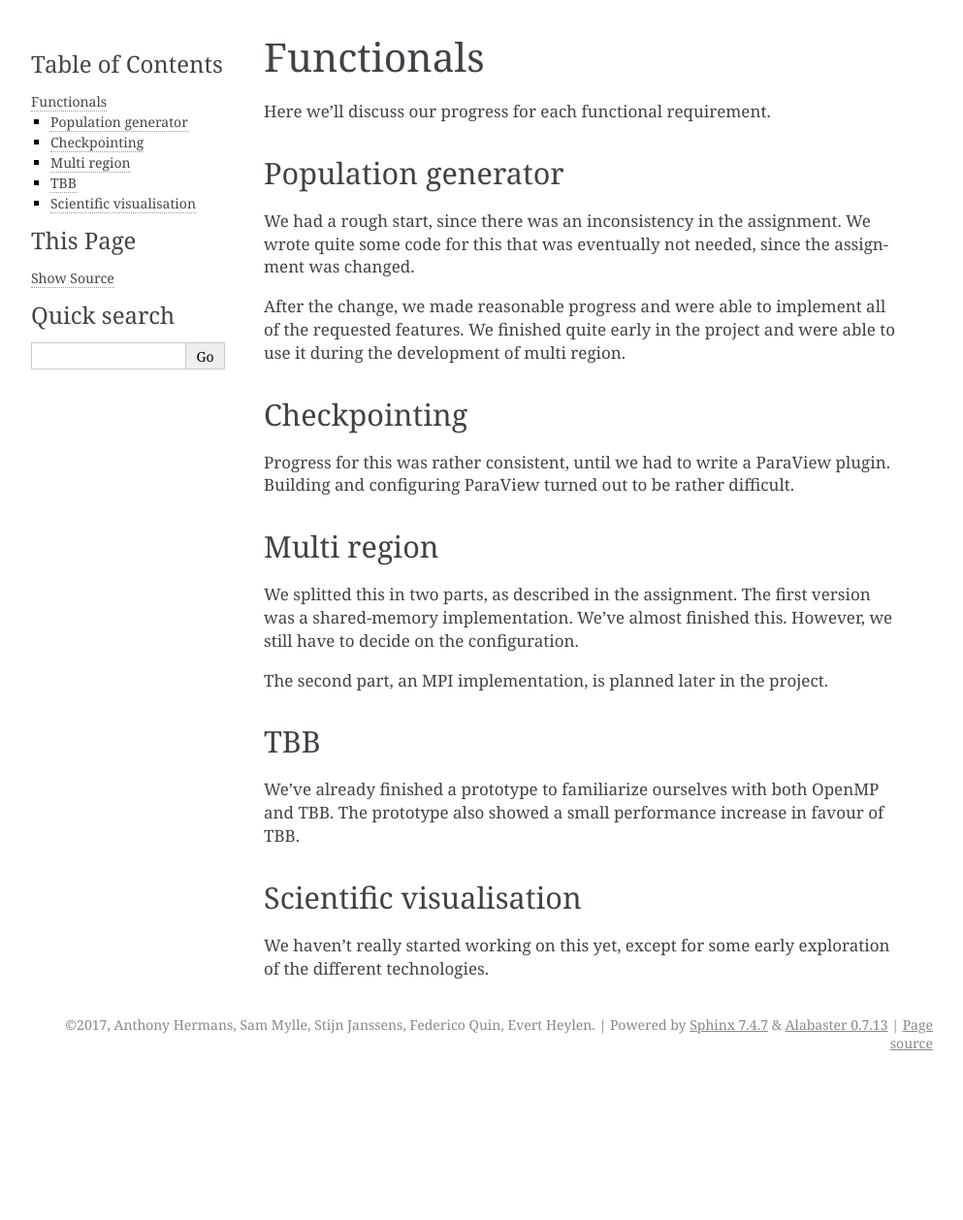
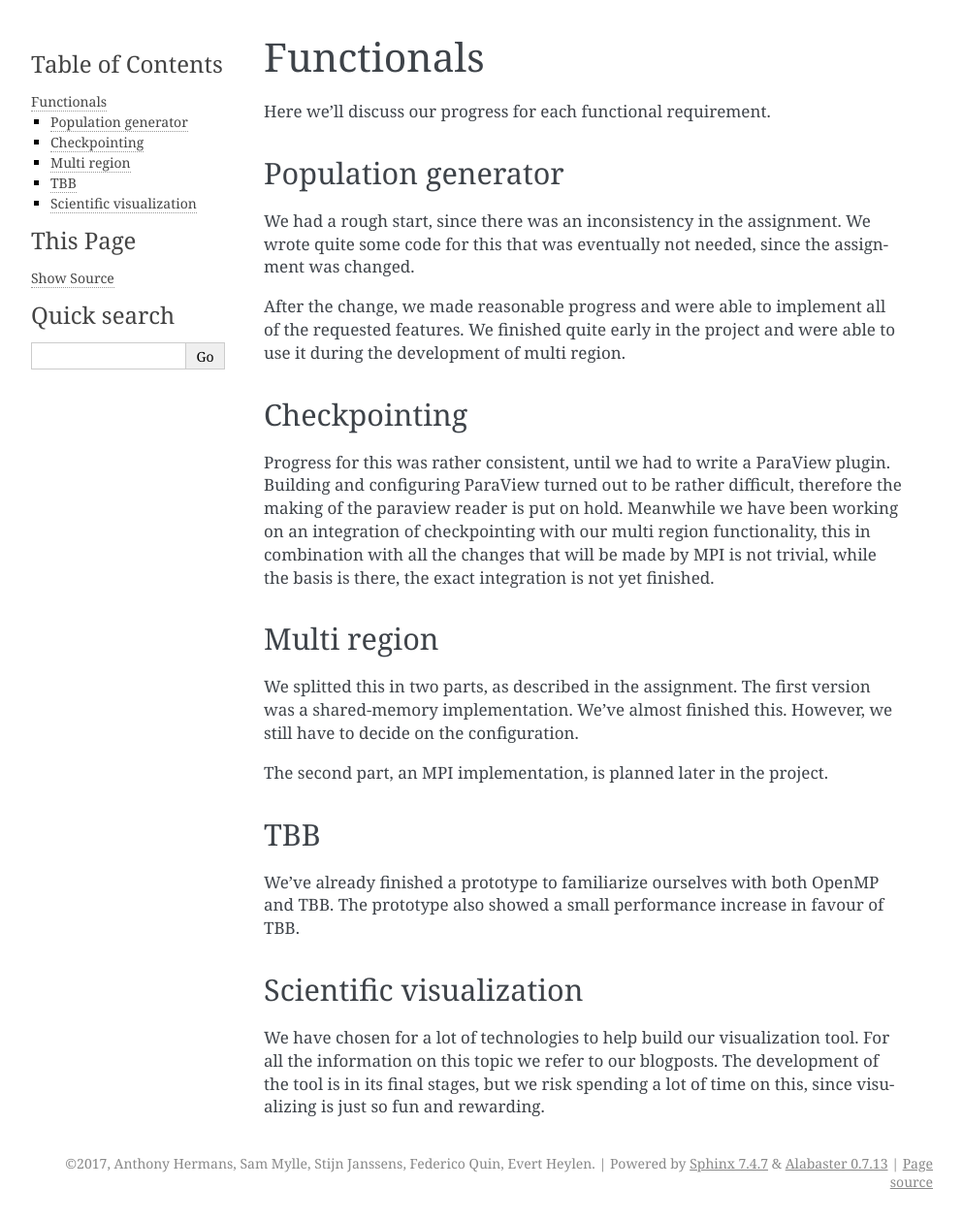
Before and after one commit to Stride-Apollo/Stride-Report, a Sphinx documentation site: the page built from source/functionals.rst, in a window 1280 px wide. Shown: the whole page at 97% size, without its empty margins (148-1141 px from the left). Built offline with Sphinx 7.4.7, drawn with Linux system fonts in a browser that asks for light colours; before the commit the page ends 1115 px from its top, so only the background shows below that.

Commit message:
Report update

```diff
--- a/source/functionals.rst
+++ b/source/functionals.rst
@@ -15,7 +15,7 @@
 Checkpointing
 -------------
 
-Progress for this was rather consistent, until we had to write a ParaView plugin. Building and configuring ParaView turned out to be rather difficult.
+Progress for this was rather consistent, until we had to write a ParaView plugin. Building and configuring ParaView turned out to be rather difficult, therefore the making of the paraview reader is put on hold. Meanwhile we have been working on an integration of checkpointing with our multi region functionality, this in combination with all the changes that will be made by MPI is not trivial, while the basis is there, the exact integration is not yet finished.
 
 
 Multi region
@@ -30,7 +30,8 @@
 
 We've already finished a prototype to familiarize ourselves with both OpenMP and TBB. The prototype also showed a small performance increase in favour of TBB.
 
-Scientific visualisation
+Scientific visualization
 ------------------------
 
-We haven't really started working on this yet, except for some early exploration of the different technologies.
+We have chosen for a lot of technologies to help build our visualization tool. For all the information on this topic we refer to our blogposts.
+The development of the tool is in its final stages, but we risk spending a lot of time on this, since visualizing is just so fun and rewarding.
```
